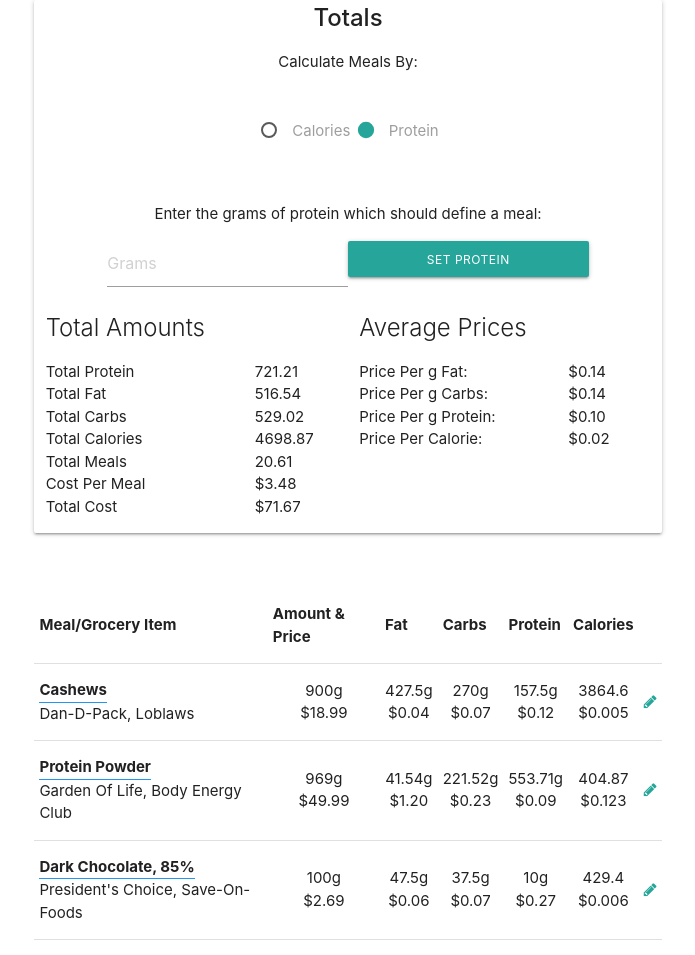
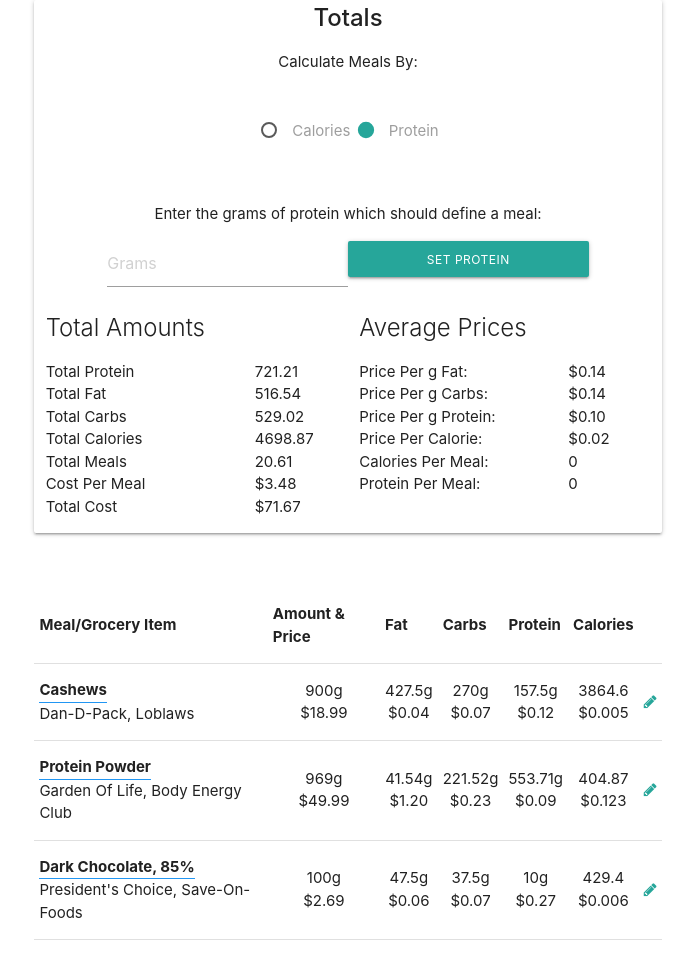
Before and after one commit to mikepeiman/macrotracker, a plain HTML site: page index.html in a window 1280 px wide. Shown: the part 643-1598 px from the top of the page, without its empty margins (292-987 px from the left). Drawn offline with nearby package versions, Linux system fonts and the light colour scheme.

Commit message:
Cleaned up code and comments in app.js, small markup change index.html

```diff
--- a/app.js
+++ b/app.js
@@ -155,15 +155,6 @@ const ItemCtrl = (function () {
       // return the item so we can pass it to UI controller
       return newItem
     },
-    calculateTotals: function() {
-      // this will be my new approach to calculating totals and averages.
-      // cut them from the getTotals() method and put them here, and call this
-      // method, followed by another new method to output these computed value
-      // to the UI
-
-
-
-    },
     getTotals: function () {
       let totalFatSum = 0
       let totalCarbsSum = 0
@@ -199,29 +190,21 @@ const ItemCtrl = (function () {
         totalCostSum
       }
     },
-    calculateMeals: function(totals) {
+    calculateMeals: function (totals) {
 
-      // const totals = ItemCtrl.getTotals()
-      // const mealStats = UICtrl.proteinPerMeal()
-      // let proteinPerMeal = (mealStats.ppm !== 0) ? mealStats.ppm : 30
-      // console.log(`ItemCtrl.calculateMeals.proteinPerMeal: ${mealStats.ppm}, UICtrl.proteinPerMeal: ${mealStats.tms} `)
-      // let totalMealsSum = (totals.totalProteinSum / data.proteinPerMeal).toFixed(2)
       let avgCostPerMeal = (totals.totalCostSum / data.totalMealsSum).toFixed(2)
       let avgPricePerCalorie = (totals.totalCostSum / totals.totalCaloriesSum).toFixed(2)
       let avgPricePerCarb = (totals.totalCostSum / totals.totalCarbsSum).toFixed(2)
       let avgPricePerFat = (totals.totalCostSum / totals.totalFatSum).toFixed(2)
       let avgPricePerProtein = (totals.totalCostSum / totals.totalProteinSum).toFixed(2)
 
-
-      // data.totalMealsSum = totalMealsSum,
-      // data.proteinPerMeal = proteinPerMeal,
       data.avgCostPerMeal = avgCostPerMeal,
       data.avgPricePerCalorie = avgPricePerCalorie,
       data.avgPricePerCarb = avgPricePerCarb,
       data.avgPricePerFat = avgPricePerFat,
       data.avgPricePerProtein = avgPricePerProtein
+
       return {
-        // totalMealsSum,
         avgCostPerMeal,
         avgPricePerCalorie,
         avgPricePerCarb,
@@ -441,15 +424,9 @@ const UICtrl = (function () {
         data.totalMealsSum = (data.totalProteinSum / data.proteinPerMeal).toFixed(2)
         document.querySelector(UISelectors.mealsByProteinButton).textContent = `${input.value} grams/meal`
         setTimeout(() => {
-
-          ppm = parseInt(data.proteinPerMeal)
-          console.log(`tms: ${tms}, cpm: ${cpm}`)
           input.value = ''
-          // document.querySelector(UISelectors.UITotalMeals).textContent = tms
         }, 1250);
-
       }
-      // data.totalMealsSum = (data.totalProteinSum / data.proteinPerMeal).toFixed(2)
 
       totalMealsSum = (data.totalProteinSum / data.proteinPerMeal).toFixed(2)
       avgCostPerMeal = (data.totalCostSum / totalMealsSum).toFixed(2)
@@ -459,9 +436,6 @@ const UICtrl = (function () {
       cpm = avgCostPerMeal
       data.totalMealsSum = totalMealsSum
       data.avgCostPerMeal = avgCostPerMeal
-      console.log(`proteinPerMeal(): Protein input: ${input.value}, data.proteinPerMeal: ${data.proteinPerMeal}`)
-      console.log(`data.totalProteinSum: ${data.totalProteinSum}, data.totalMealsSum: ${tms}`)
-      console.log(`avgCostPerMeal: ${cpm} | ${data.totalCostSum}`)
 
       return {
         ppm,
@@ -484,17 +458,12 @@ const UICtrl = (function () {
         data.caloriesPerMeal = 800
       )
     },
-    // showTotals: function (totals) {
-    //   console.log(totals)
-    // },
     showTotals: function (totals, mealsCalc, ppm) {
       const data = ItemCtrl.getData()
-      // const ppm = this.proteinPerMeal()
-      console.log(ppm)
+
       document.querySelector(UISelectors.UITotalProtein).textContent = totals.totalProteinSum
       document.querySelector(UISelectors.UITotalFat).textContent = totals.totalFatSum
       document.querySelector(UISelectors.UITotalCarbs).textContent = totals.totalCarbsSum
-
       document.querySelector(UISelectors.UITotalCalories).textContent = totals.totalCaloriesSum
       document.querySelector(UISelectors.UICostPerMeal).textContent = `$${data.avgCostPerMeal}`
       document.querySelector(UISelectors.UIPricePerProteinAvg).textContent = `$${data.avgPricePerProtein}`
@@ -502,15 +471,6 @@ const UICtrl = (function () {
       document.querySelector(UISelectors.UIPricePerFatAvg).textContent = `$${data.avgPricePerFat}`
       document.querySelector(UISelectors.UIPricePerCalorieAvg).textContent = `$${data.avgPricePerCalorie}`
       document.querySelector(UISelectors.UITotalCost).textContent = `$${totals.totalCostSum}`
-
-      // console.log(`
-      // total meals: ${data.totalMealsSum}
-      // avg meal cost: ${data.avgCostPerMeal}
-      // $/cal: ${data.avgPricePerCalorie}
-      // $/carb: ${data.avgPricePerCarb}
-      // $/fat: ${data.avgPricePerFat}
-      // $/protein: ${data.avgPricePerProtein}
-      // `)
     },
     getSelectors: function () {
       return UISelectors
@@ -601,18 +561,6 @@ const App = (function (ItemCtrl, UICtrl, StorageCtrl) {
     e.preventDefault();
 
   }
-  // get all totals
-  const totals = ItemCtrl.getTotals()
-  const mealsCalc = ItemCtrl.calculateMeals(totals)
-  let ppm = UICtrl.proteinPerMeal()
-  // let UISelectors = UICtrl.getSelectors()
-
-  // add all totals to UI
-  setTimeout(() => {
-    UICtrl.showTotals(totals, mealsCalc, ppm)
-  }, 500);
-
-
 
   // public methods
   return {
@@ -634,6 +582,12 @@ const App = (function (ItemCtrl, UICtrl, StorageCtrl) {
 
       // hide the "calculate meals by calories" form as "by protein" is checked by default
       UICtrl.showMealsByProtein()
+      // get all totals
+      const totals = ItemCtrl.getTotals()
+      const mealsCalc = ItemCtrl.calculateMeals(totals)
+      // add all totals to UI
+      UICtrl.proteinPerMeal()
+      UICtrl.showTotals(totals, mealsCalc)
 
       // load event listeners
       loadEventListeners()
--- a/index.html
+++ b/index.html
@@ -209,6 +209,8 @@
                 <li>Price Per g Carbs: </li>
                 <li>Price Per g Protein: </li>
                 <li>Price Per Calorie: </li>
+                <li>Calories Per Meal: </li>
+                <li>Protein Per Meal: </li>
               </ul>
             </div>
             <div class="col s2 left-align">
@@ -216,6 +218,8 @@
                 <li id="li-price-per-fat-avg">0</li>
                 <li id="li-price-per-carb-avg">0</li>
                 <li id="li-price-per-protein-avg">0</li>
+                <li id="li-price-per-calorie-avg">0</li>
+                <li id="li-price-per-calorie-avg">0</li>
                 <li id="li-price-per-calorie-avg">0</li>
 
               </ul>
```
